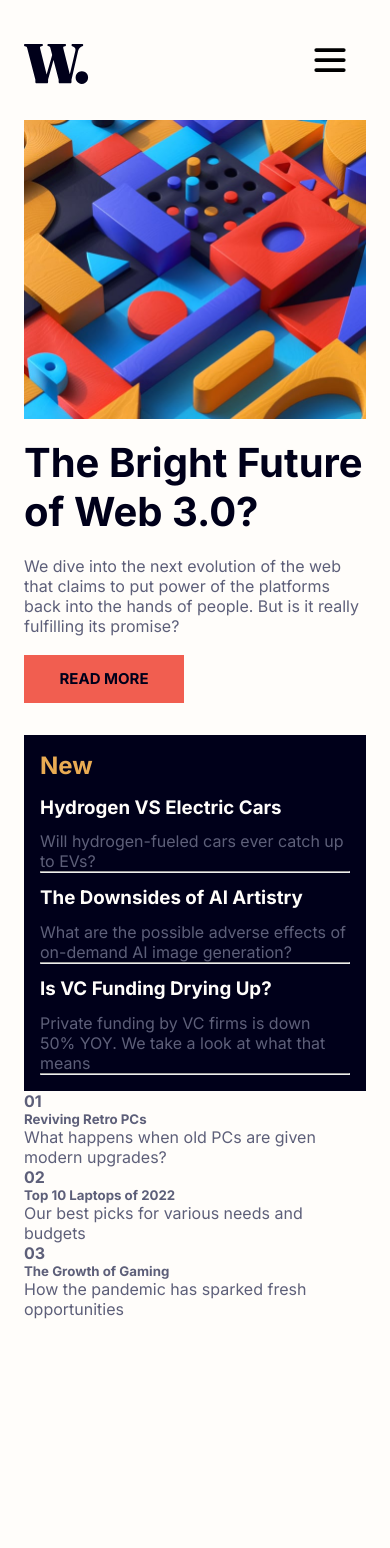
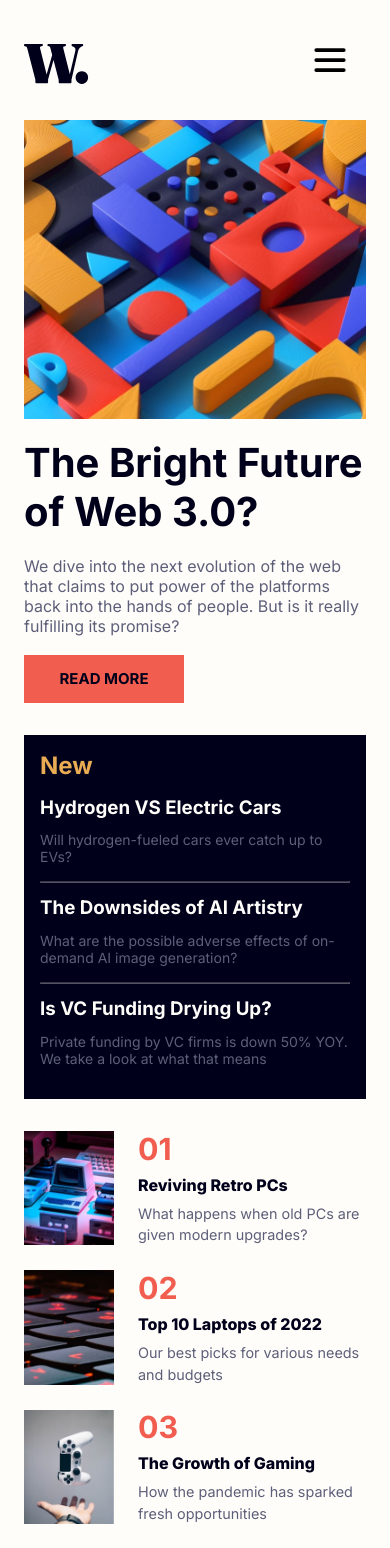
Before and after one commit to helzaaragao/NewsHomepage, a React (Vite) app: page / in a window 390 px wide. Before the commit the page ends 1343 px from the top, so only its background shows below. Built offline with nearby package versions, Linux system fonts and the light colour scheme.

Commit message:
rascunho da paginá mobile concluida

```diff
--- a/src/components/Header/Header.tsx
+++ b/src/components/Header/Header.tsx
@@ -1,4 +1,4 @@
-import { useState } from 'react'
+import { useEffect, useState } from 'react'
 import Logo from '../../assets/logo.svg'
 import { DesktopMenu, HamburgerButton, HeaderContainer, MobileMenu, Navbar } from './style'
 import {List, X}  from "@phosphor-icons/react"
@@ -9,6 +9,21 @@ export function Header(){
     function toggleMobileMenu(){
         setMobileMenuOpen(!isMobileMenuOpen)
     }
+
+    useEffect(() => {
+        if (isMobileMenuOpen) {
+          document.body.style.overflow = 'hidden';
+          document.documentElement.style.overflow = 'hidden'; // Para alguns navegadores
+        } else {
+          document.body.style.overflow = '';
+          document.documentElement.style.overflow = '';
+        }
+
+        return () => {
+          document.body.style.overflow = '';
+          document.documentElement.style.overflow = '';
+        };
+      }, [isMobileMenuOpen]);
 
     return(
         <HeaderContainer>
--- a/src/components/Header/style.ts
+++ b/src/components/Header/style.ts
@@ -24,10 +24,6 @@ export const Navbar = styled.nav<MobileMenuProps>`
     right: 0;
     z-index: 100;
     transition: transform 0.3s ease-in-out;
-
-
-
-
 `
 
 export const HamburgerButton = styled.button`
@@ -51,6 +47,7 @@ export const HamburgerButton = styled.button`
 export const MobileMenu = styled.div<MobileMenuProps>`
        display: ${props => props.$isOpen ? 'block' : 'none'};
        position: fixed;
+       overflow: hidden;
 
        ${({ $isOpen }) => $isOpen
     ? css`
@@ -59,8 +56,8 @@ export const MobileMenu = styled.div<MobileMenuProps>`
         transform: translateX(0);
         background-color: hsl(36, 100%, 99%);
         top: 0;
-        width: 100vw;
-        height: 100vh;
+        width: 100%;
+        height: 100%;
         box-shadow: -5px 0 15px rgba(0, 0, 0, 0.5);
         ul {
           display: flex;
@@ -69,11 +66,13 @@ export const MobileMenu = styled.div<MobileMenuProps>`
           padding-left: 1rem;
           gap: 1rem;
           list-style: none;
+          overflow: visible;
+
           a {
             text-decoration: none;
             color: hsl(240, 100%, 5%);
            }
-        }
+           overflow-y: hidden;
       `
     : css`
         opacity: 0;
@@ -95,18 +94,3 @@ export const DesktopMenu = styled.div`
      display: block;
    }
 `
-export const NewsArticles = styled.section`
-   margin-top: 2rem;
-   background-color: ${(props) => props.theme['dark-blue']};
-   padding: 1rem;
-   h2{
-     color: ${(props) => props.theme['soft-orange']};
-     margin-bottom: 1rem;
-   }
-
-   h3{
-    color: ${(props) => props.theme['off-white']};
-    margin-top: 0.8rem;
-    margin-bottom: 0.8rem;
-   }
-`
--- a/src/home/index.tsx
+++ b/src/home/index.tsx
@@ -1,7 +1,9 @@
 import { Header } from "../components/Header/Header";
-import { FutureWeb, HomeContainer } from "./style";
+import { FutureWeb, HomeContainer, NewsArticles, Topics } from "./style";
 import futureWebMobile from '../assets/image-web-3-mobile.jpg'
-import { NewsArticles } from "../components/Header/style";
+import retroPCs from '../assets/image-retro-pcs.jpg'
+import topLaptops from '../assets/image-top-laptops.jpg'
+import growthGame from '../assets/image-gaming-growth.jpg'
 
 export function Home(){
     return(
@@ -28,30 +30,41 @@ export function Home(){
                  <div>
                     <h3>Is VC Funding Drying Up?</h3>
                     <p>Private funding by VC firms is down 50% YOY. We take a look at what that means</p>
-                    <hr />
                  </div>
             </NewsArticles>
-            <>
+            <Topics>
+                <article>
+                    <figure>
+                        <img src={retroPCs} alt="" />
+                    </figure>
                     <div>
                         <h4>01</h4>
                             <h5>Reviving Retro PCs</h5>
                             <p>What happens when old PCs are given modern upgrades?</p>
-
                     </div>
+                </article>
+                <article>
+                     <figure>
+                        <img src={topLaptops} alt="" />
+                    </figure>
                     <div>
                         <h4>02</h4>
                             <h5>Top 10 Laptops of 2022</h5>
                             <p>Our best picks for various needs and budgets</p>
-
                         </div>
+                </article>
+                <article>
+                    <figure>
+                        <img src={growthGame} alt="" />
+                    </figure>
                     <div>
                         <h4>03</h4>
                         <h5>The Growth of Gaming</h5>
                         <p>How the pandemic has sparked fresh opportunities</p>
+                    </div>
+                </article>
 
-                </div>
-
-            </>
+            </Topics>
 
         </HomeContainer>
     )
--- a/src/home/style.ts
+++ b/src/home/style.ts
@@ -2,6 +2,9 @@ import styled from "styled-components";
 
 export const HomeContainer = styled.main`
     margin: 1.5rem;
+    min-height: 100vh;
+    display: flex;
+    flex-direction: column;
 `
 export const FutureWeb = styled.section`
    display: flex;
@@ -28,3 +31,71 @@ export const FutureWeb = styled.section`
 
    }
 `
+export const NewsArticles = styled.section`
+   margin-top: 2rem;
+   background-color: ${(props) => props.theme['dark-blue']};
+   padding: 1rem;
+   h2{
+     color: ${(props) => props.theme['soft-orange']};
+     margin-bottom: 1rem;
+   }
+
+   h3{
+    color: ${(props) => props.theme['off-white']};
+    margin-top: 0.8rem;
+    margin-bottom: 0.8rem;
+   }
+   p{
+    font-size: 14px;
+    margin-bottom: 1rem;
+   }
+   hr{
+    opacity: 35%;
+    /* colocar algo para a linha ficar menos grossa */
+   }
+`
+
+export const Topics = styled.section`
+  margin-top: 2rem;
+  display: flex;
+  flex-direction: column;
+  gap: 1.5rem;
+
+    article {
+    display: flex;
+    gap: 1.5rem;
+    align-items: center;
+
+    figure{
+      flex-shrink: 0; //impede que a imagem diminua
+      img{
+        width: 90px;
+        height: auto;
+        display: block;
+      }
+    }
+    div{
+      flex: 1;
+      h4 {
+        color: ${(props) => props.theme['soft-red']};
+        font-size: 1.9rem;
+        margin-bottom: 0.5rem;
+      }
+      h5 {
+        color: ${(props) => props.theme['dark-blue']};
+        font-size: 1rem;
+        font-weight: 800;
+        margin-bottom: 0.5rem;
+        &:hover {
+          color: ${(props) => props.theme['soft-red']};
+          cursor: pointer;
+        }
+      }
+      p {
+        color: ${(props) => props.theme['dark-grayish-blue']};
+        line-height: 1.5;
+        font-size: 0.9rem;
+      }
+    }
+   }
+`
```
Lines whose indentation alone changed are shown as unchanged.
